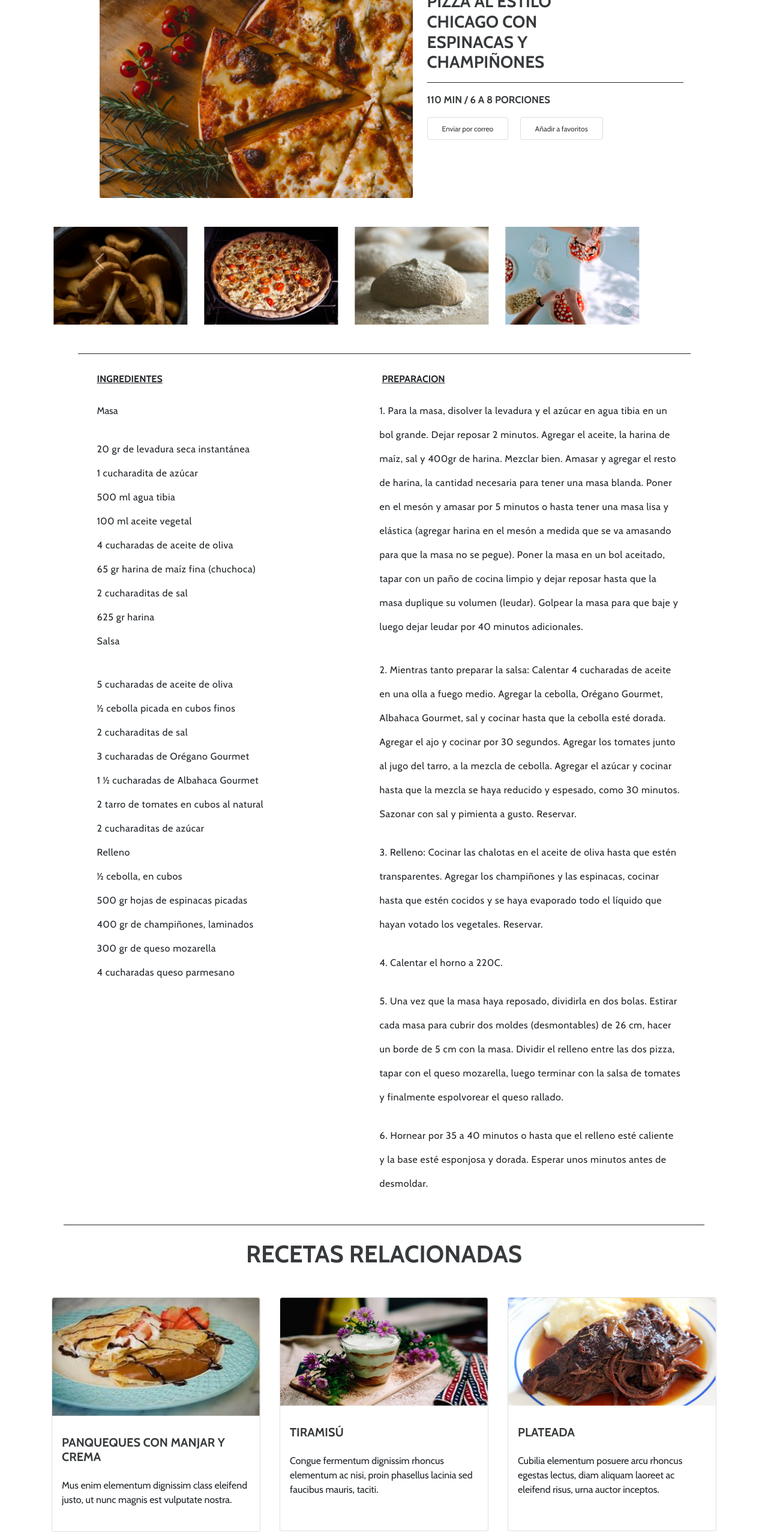
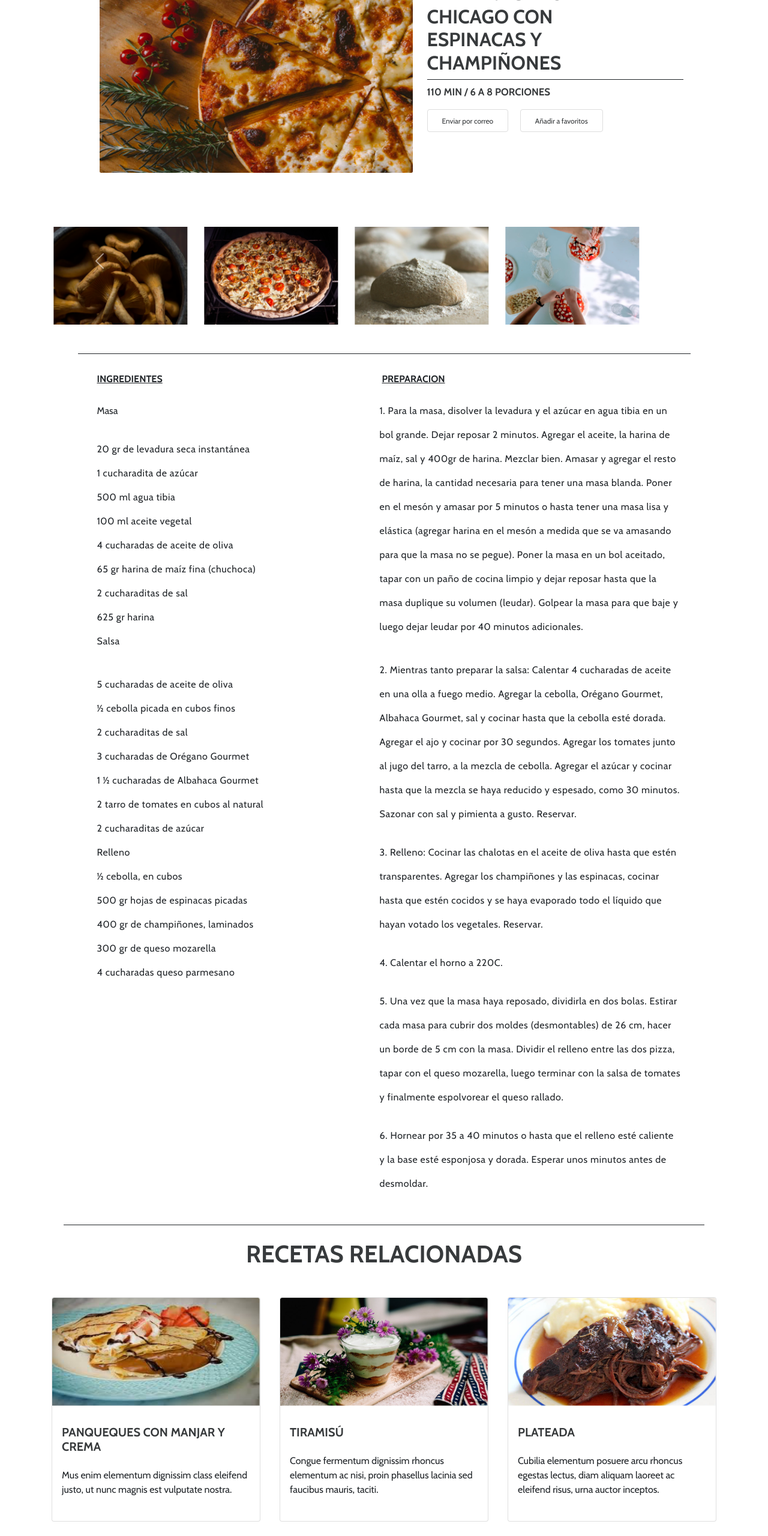
Before and after one commit to jemm2008/desafio_Ricomida, a plain HTML site: page index.html in a window 1280 px wide. Shown: the part 160-2720 px from the top of the page at 60% size. Drawn offline with nearby package versions, Linux system fonts and the light colour scheme.

Commit message:
Ajustes Finales de HTL-CSS (spacing, font-size)

```diff
--- a/index.html
+++ b/index.html
@@ -79,15 +79,16 @@
             <div class="container">
                 <div class="row d-flex justify-content-center">
                     <div class="col-12 col-md-6 mt-sm-4 text-center px-sm-0">
-                        <img class="px-4 ps-md-5 pe-md-0" src="assets/img/principal.jpg" alt="foto_principal" width="100%">
+                        <img class="px-4 ps-md-5 pe-md-0" src="assets/img/principal.jpg" alt="foto_principal" width="100%" height="90%">
                     </div>
-                    <div class="col-12 col-md-6 col-lg-5 text-center px-4 mb-4 text_gris_oscuro mt-md-4 pt-md-3 text-sm-start pt-lg-5">
-                        <h1 class="d-block d-md-none mt-3 fw-bold mx-sm-0">PIZZA AL ESTILO CHICAGO CON ESPINACAS Y CHAMPIÑONES</h1>
-                        <h3 class="d-none d-md-block mt-md-0 pt-md-0 pt-lg-4 fw-bold me-md-5 pe-md-5">PIZZA AL ESTILO CHICAGO CON ESPINACAS Y CHAMPIÑONES</h2>
-                        <div class="mx-4 mt-3 border-top border-dark mx-sm-0"></div>
-                        <p class="ftsz_1 fw-bold mt-3">110 MIN / 6 A 8 PORCIONES</p>
-                        <button type="button" class="btn bordeboton mx-3 px-2 ms-sm-0 px-sm-4"><span class="ftsz_2 text_gris_oscuro">Enviar por correo</span></button>
-                        <button type="button" class="btn bordeboton me-3 px-2  px-sm-4"><span class="ftsz_2 text_gris_oscuro">Añadir a favoritos</span></button>
+                    <div class="col-12 col-md-6 col-lg-5 text-center px-4 mb-4 text_gris_oscuro mt-md-3 text-sm-start mt-lg-4 pt-lg-4 mt-xl-5">
+                        <h1 class="d-block d-md-none mt-3 fw-bold mx-sm-0  text-center">PIZZA AL ESTILO CHICAGO CON ESPINACAS Y CHAMPIÑONES</h1>
+                        <h5 class="d-none d-md-block d-lg-none mt-md-0 pt-md-4 fw-bold me-md-5 pe-md-5">PIZZA AL ESTILO CHICAGO CON ESPINACAS Y CHAMPIÑONES</h5>
+                        <h2 class="d-none d-lg-block pt-lg-2 fw-bold me-lg-5 pe-lg-5">PIZZA Al ESTILO CHICAGO CON ESPINACAS Y CHAMPIÑONES</h2>
+                        <div class="mx-4 mt-3 mt-md-2 border-top border-dark mx-sm-0"></div>
+                        <p class="ftsz_1 fw-bold mt-3 mt-md-2">110 MIN / 6 A 8 PORCIONES</p>
+                        <button type="button" class="btn bordeboton mx-3 px-2 ms-md-0 px-md-4"><span class="ftsz_2 text_gris_oscuro">Enviar por correo</span></button>
+                        <button type="button" class="btn bordeboton me-3 px-2  px-md-4"><span class="ftsz_2 text_gris_oscuro">Añadir a favoritos</span></button>
                     </div>
                 </div>
             </div>
@@ -228,35 +229,35 @@
 
                 <div class="row  justify-content-center">
 
-                    <div class="col-10 col-md-4 px-2 mb-4 mb-md-5">
+                    <div class="col-9  col-sm-8 col-md-4 px-2 mb-4 mb-md-5">
                         <div class="card mx-2">
-                            <img src="assets/img/recipe-card-1.png" class="card-img-top" alt="foto_panqueques">
+                            <img src="assets/img/recipe-card-1.png" class="card-img-top" alt="foto_panqueques" height="180">
                             <div class="card-body">
                                 <h5 class="card-title mt-3 mb-4 text_gris_oscuro fw-bold">PANQUEQUES CON MANJAR Y CREMA</h5>
-                                <p class="card-text mb-4 font_sx_1">Mus enim elementum dignissim class eleifend justo,
+                                <p class="card-text mb-4 mb-md-0 pb-md-0 mb-lg-4 mb-xl-3 pb-xl-2 font_sx_1">Mus enim elementum dignissim class eleifend justo,
                                 ut nunc magnis est vulputate nostra.</p>
                             </div>
                         </div>
                     </div>
 
-                    <div class="col-10 col-md-4 px-2 mb-4">
+                    <div class="col-9 col-sm-8 col-md-4 px-2 mb-4">
                         <div class="card mx-2">
                             <img src="assets/img/recipe-card-2.png" class="card-img-top" alt="foto_tiramisu" height="180">
                             <div class="card-body">
                                 <h5 class="card-title mt-3 mb-4 text_gris_oscuro fw-bold">TIRAMISÚ</h5>
-                                <p class="card-text mb-4 pb-md-3 font_sx_1">Congue fermentum dignissim rhoncus elementum ac nisi,
+                                <p class="card-text mb-4 mb-md-0 mb-lg-0 mb-xl-0 pb-md-4 font_sx_1">Congue fermentum dignissim rhoncus elementum ac nisi,
                                 proin phasellus lacinia sed faucibus mauris, taciti.
                                 </p>
                             </div>
                         </div>
                     </div>
 
-                    <div class="col-10 col-md-4 px-2 mb-4">
+                    <div class="col-9 col-sm-8 col-md-4 px-2 mb-4">
                         <div class="card mx-2">
                             <img src="assets/img/recipe-card-3.png" class="card-img-top" alt="foto_plateada" height="180">
                             <div class="card-body">
                                 <h5 class="card-title mt-3 mb-4 text_gris_oscuro fw-bold">PLATEADA</h5>
-                                <p class="card-text mb-4 pb-md-3 font_sx_1">Cubilia elementum posuere arcu rhoncus egestas lectus,
+                                <p class="card-text mb-4 mb-md-0 pb-md-0 mb-lg-0 pb-lg-4 pb-xl-4 font_sx_1">Cubilia elementum posuere arcu rhoncus egestas lectus,
                                 diam aliquam laoreet ac eleifend risus, urna auctor inceptos.
                                 </p>
                             </div>
```
